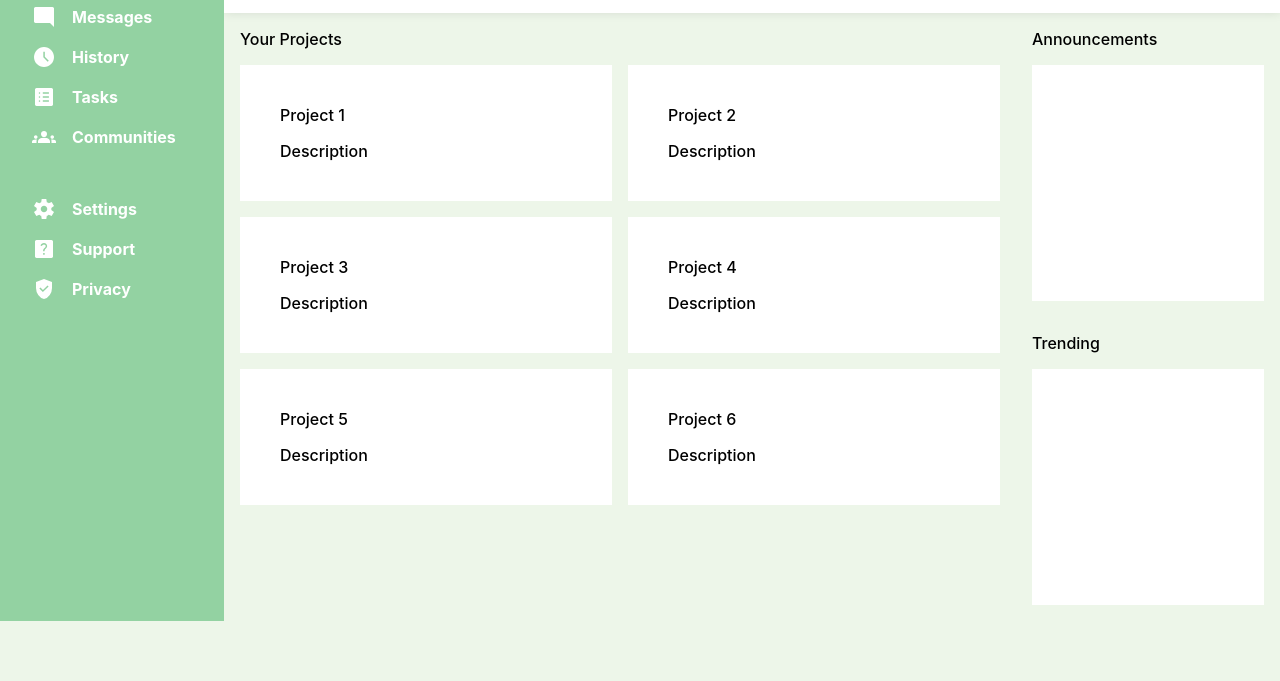
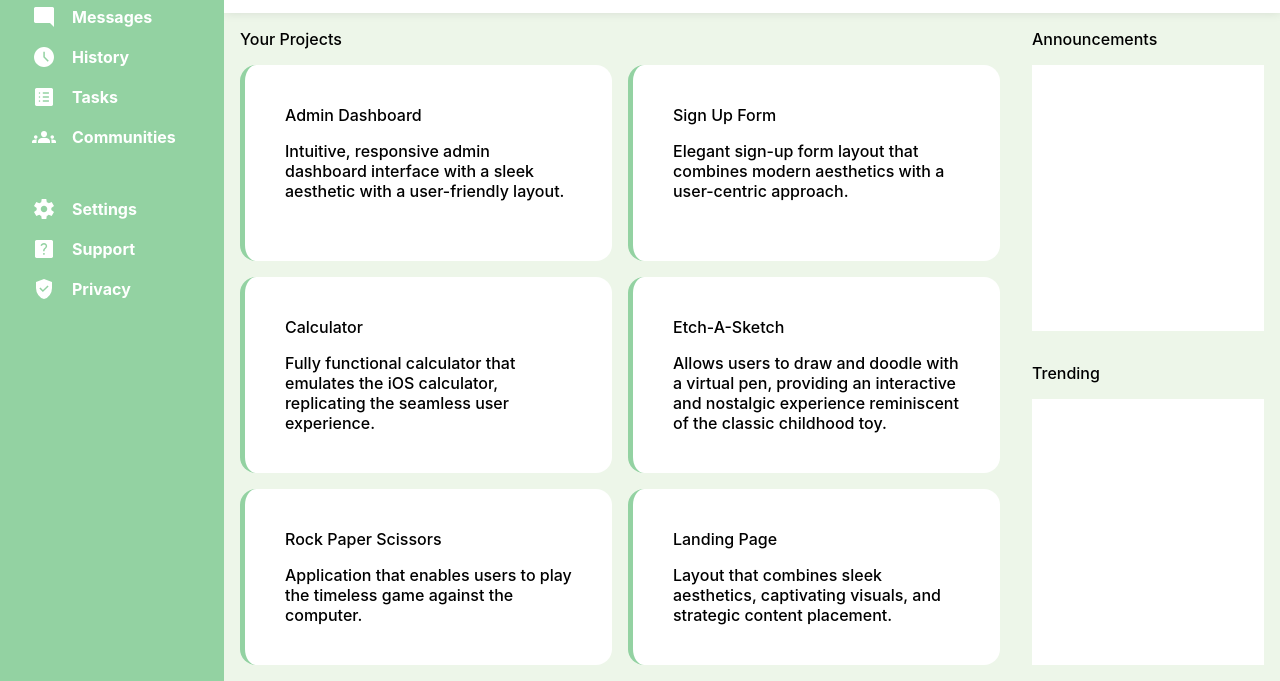
Before and after one commit to ishabahmed/admin-dashboard, a plain HTML site: page index.html in a window 1280 px wide. Shown: the part 179-860 px from the top of the page. Before the commit the page ends 800 px from the top, so only its background shows below. Drawn offline with Linux system fonts and the light colour scheme.

Commit message:
Add content, styling and interactivity to projects

```diff
--- a/css/style.css
+++ b/css/style.css
@@ -198,6 +198,8 @@ body {
 
 .content__main__projects .content__main__projects-project {
   background-color: #fff;
+  border-left: 5px solid #93d2a2;
+  border-radius: 1rem;
   padding: 40px;
   display: flex;
   flex-direction: column;
--- a/index.html
+++ b/index.html
@@ -107,29 +107,29 @@
       <div class="content__main">
         <span class="content__main-title">Your Projects</span>
         <div class="content__main__projects">
-          <div class="content__main__projects-project clickable clickable-down">
-            <span class="content__main__projects-project-title">Project 1</span>
-            <span class="content__main__projects-project-description">Description</span>
+          <div class="content__main__projects-project clickable clickable-down" onClick="parent.open('https://github.com/ishabahmed/admin-dashboard')">
+            <span class="content__main__projects-project-title">Admin Dashboard</span>
+            <span class="content__main__projects-project-description">Intuitive, responsive admin dashboard interface with a  sleek aesthetic with a user-friendly layout.</span>
           </div>
-          <div class="content__main__projects-project clickable clickable-down">
-            <span class="content__main__projects-project-title">Project 2</span>
-            <span class="content__main__projects-project-description">Description</span>
+          <div class="content__main__projects-project clickable clickable-down" onClick="parent.open('https://github.com/ishabahmed/sign-up-form')">
+            <span class="content__main__projects-project-title">Sign Up Form</span>
+            <span class="content__main__projects-project-description">Elegant sign-up form layout that combines modern aesthetics with a user-centric approach.</span>
           </div>
-          <div class="content__main__projects-project clickable clickable-down">
-            <span class="content__main__projects-project-title">Project 3</span>
-            <span class="content__main__projects-project-description">Description</span>
+          <div class="content__main__projects-project clickable clickable-down" onClick="parent.open('https://github.com/ishabahmed/calculator')">
+            <span class="content__main__projects-project-title">Calculator</span>
+            <span class="content__main__projects-project-description">Fully functional calculator that emulates the iOS calculator, replicating the seamless user experience.</span>
           </div>
-          <div class="content__main__projects-project clickable clickable-down">
-            <span class="content__main__projects-project-title">Project 4</span>
-            <span class="content__main__projects-project-description">Description</span>
+          <div class="content__main__projects-project clickable clickable-down" onClick="parent.open('https://github.com/ishabahmed/etch-a-sketch')">
+            <span class="content__main__projects-project-title">Etch-A-Sketch</span>
+            <span class="content__main__projects-project-description">Allows users to draw and doodle with a virtual pen, providing an interactive and nostalgic experience reminiscent of the classic childhood toy.</span>
           </div>
-          <div class="content__main__projects-project clickableclickable-down">
-            <span class="content__main__projects-project-title">Project 5</span>
-            <span class="content__main__projects-project-description">Description</span>
+          <div class="content__main__projects-project clickableclickable-down" onClick="parent.open('https://github.com/ishabahmed/rps')">
+            <span class="content__main__projects-project-title">Rock Paper Scissors</span>
+            <span class="content__main__projects-project-description">Application that enables users to play the timeless game against the computer.</span>
           </div>
-          <div class="content__main__projects-project clickable clickable-down">
-            <span class="content__main__projects-project-title">Project 6</span>
-            <span class="content__main__projects-project-description">Description</span>
+          <div class="content__main__projects-project clickable clickable-down" onClick="parent.open('https://github.com/ishabahmed/landing-page')">
+            <span class="content__main__projects-project-title">Landing Page</span>
+            <span class="content__main__projects-project-description">Layout that combines sleek aesthetics, captivating visuals, and strategic content placement.</span>
           </div>
         </div>
       </div>
```
